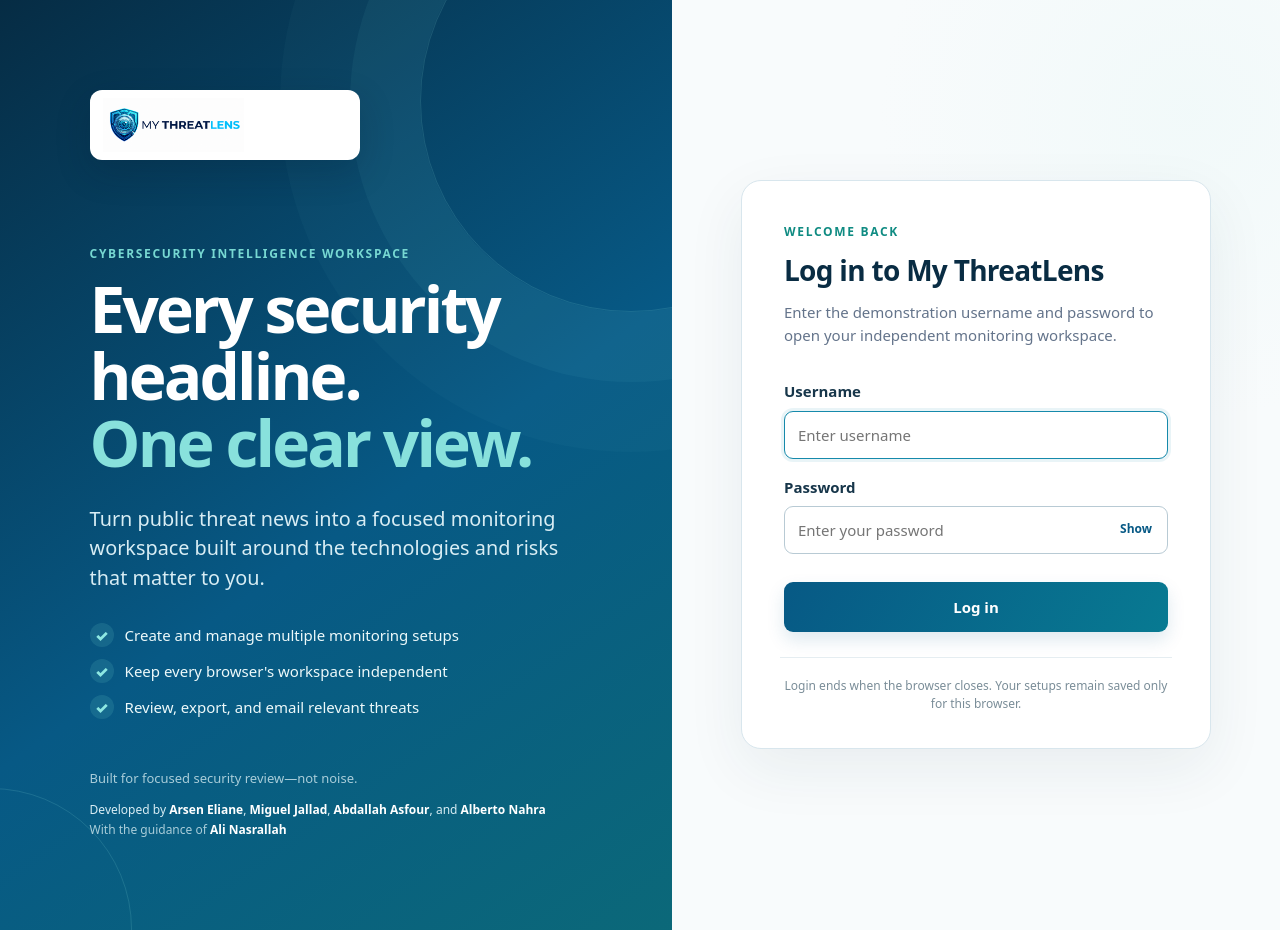
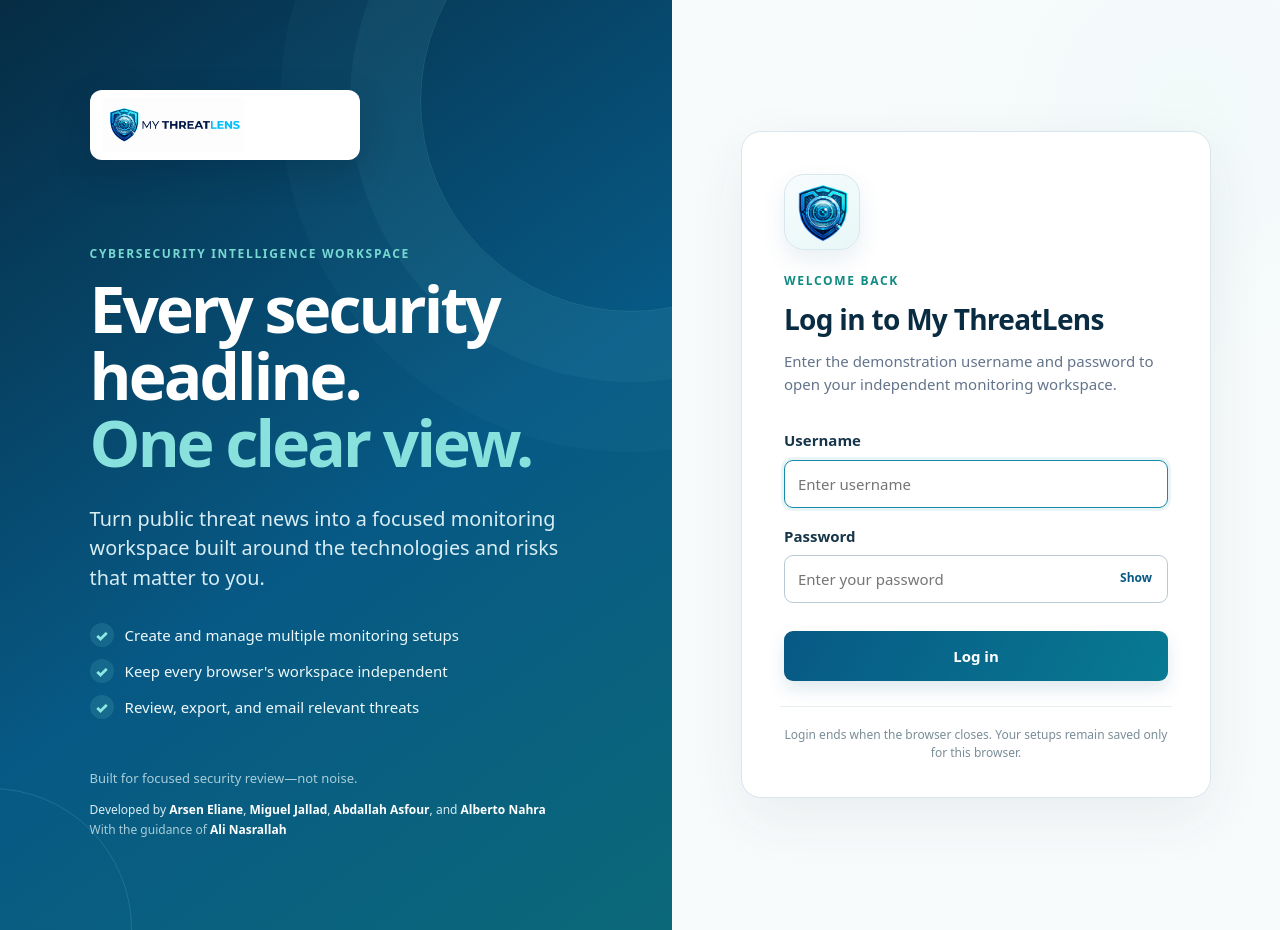
Before and after one commit to arseneliane/my-threatlens, a FastAPI app: page /login in a window 1280 px wide. Run offline with FastAPI, Linux system fonts and the light colour scheme; parts of the project's set-up code (start-up, migrations or seed data) failed here and were passed over.

Commit message:
Add shield emblem to login card

```diff
--- a/app/static/auth-credits.css
+++ b/app/static/auth-credits.css
@@ -3,4 +3,6 @@
 .project-credits{margin:12px 0 0;color:#d8edf4;font-size:12px;line-height:1.65}
 .project-credits strong{color:#fff}
 .project-credits span{color:#a9cdd9}
+.login-shield{display:grid;place-items:center;width:76px;height:76px;margin:0 0 22px;padding:8px;border:1px solid #d8e6ed;border-radius:20px;background:linear-gradient(145deg,#f7fcfd,#e8f7f7);box-shadow:0 10px 25px #07598518}
+.login-shield img{display:block;width:60px;height:60px;object-fit:contain}
 @media(max-width:850px){.intro-footer{margin-top:25px}.project-credits{margin-top:0}}
--- a/app/templates/auth.html
+++ b/app/templates/auth.html
@@ -30,6 +30,7 @@
 
     <section class="auth-panel" aria-labelledby="form-title">
       <div class="auth-card">
+        <div class="login-shield"><img src="/static/my-threatlens-shield.png" alt="My ThreatLens shield"></div>
         <p class="form-kicker">Welcome back</p>
         <h2 id="form-title">Log in to My ThreatLens</h2>
         <p class="form-intro">Enter the demonstration username and password to open your independent monitoring workspace.</p>
```
Also changed, not shown: tests/test_api.py (+2 -0 lines).
